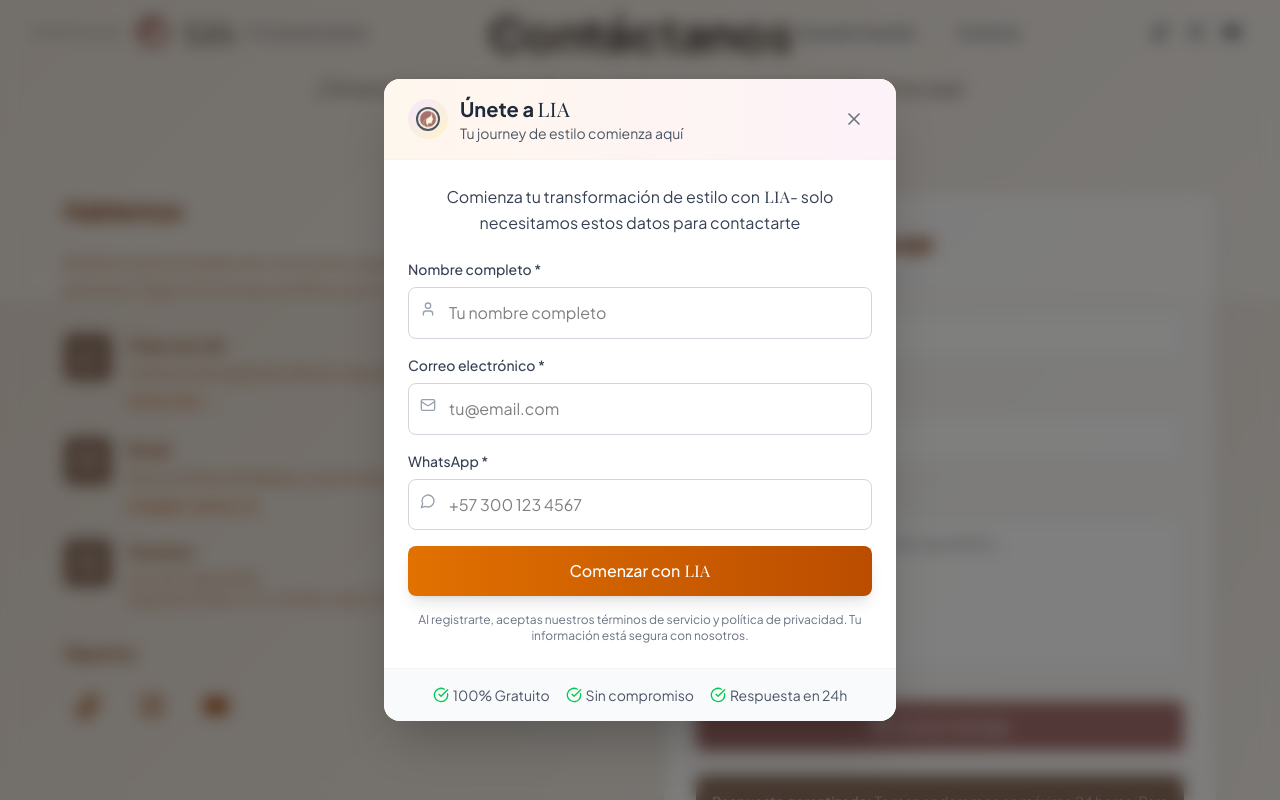
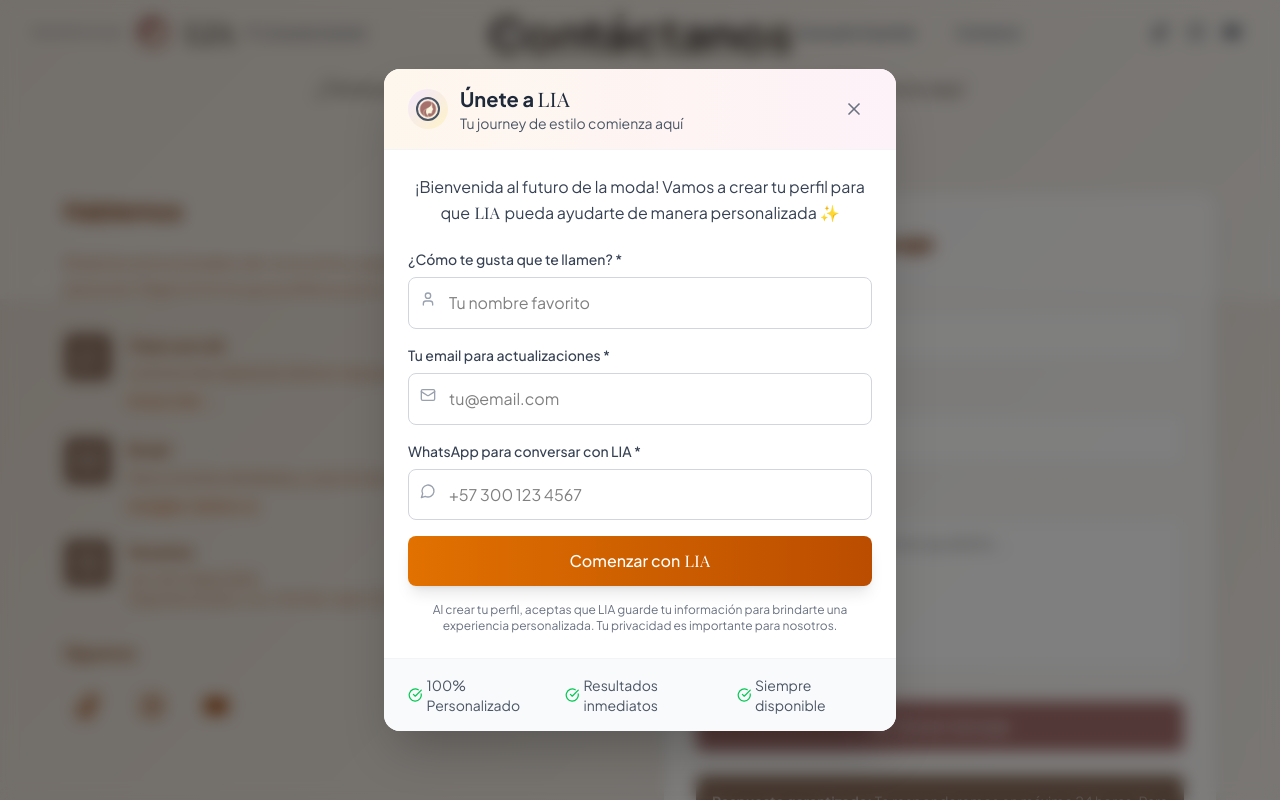
Before and after one commit to nicorincon02/consuelo-guzman, a Next.js app: page / in a window 1280 px wide. Both pictures are taken after a click on the button "Iniciar chat →". Shown: the part 6901-7701 px from the top of the page. Built offline with nearby package versions, Linux system fonts and the light colour scheme.

Commit message:
registration modal

```diff
--- a/components/Hero.tsx
+++ b/components/Hero.tsx
@@ -7,11 +7,8 @@
 import { IoIosBatteryFull, IoIosWifi } from "react-icons/io";
 import { PiSticker } from "react-icons/pi";
 import Image from "next/image";
+import { useRegistrationModal } from "./RegistrationModal";
 
-// Simulamos los hooks y contextos para el ejemplo
-const useRegistrationModal = () => ({
-  openRegistrationModal: () => console.log('Modal de registro abierto')
-});
 
 const sectionBackgrounds = {
   hero: "linear-gradient(135deg, #F5F1EC 0%, #E2D8CD 100%)"
--- a/components/ProcessFlow.tsx
+++ b/components/ProcessFlow.tsx
@@ -3,11 +3,7 @@
 import React, { useState, useEffect, useRef } from "react";
 import { ChevronLeft, ChevronRight, MessageCircle, Camera, Cloud, Shirt } from "lucide-react";
 import Image from "next/image";
-
-// Simulamos los hooks y componentes necesarios
-const useRegistrationModal = () => ({
-  openRegistrationModal: () => console.log("Modal opened")
-});
+import { useRegistrationModal } from "./RegistrationModal";
 
 const sectionBackgrounds = {
   features: "linear-gradient(135deg, #F5F1EC 0%, #E2D8CD 100%)"
--- a/components/RegistrationModal.tsx
+++ b/components/RegistrationModal.tsx
@@ -103,7 +103,8 @@
     setStatus('loading');
 
     try {
-      const response = await fetch('https://script.google.com/macros/s/AKfycby0P7riBgH07kmJpEws37fqNiOdlSBu-UTl1oDxvALajIhV5YSi4Rz3OSYIc9HNY789AA/exec', {
+      // Guardar datos en la base de datos
+      await fetch('https://script.google.com/macros/s/AKfycby0P7riBgH07kmJpEws37fqNiOdlSBu-UTl1oDxvALajIhV5YSi4Rz3OSYIc9HNY789AA/exec', {
         method: 'POST',
         mode: 'no-cors',
         headers: {
@@ -118,21 +119,33 @@
 
       setStatus('success');
 
-      // Cerrar modal después de 3 segundos
-      setTimeout(() => {
-        closeModal();
-        setStatus('idle');
-        setFormData({
-          nombre: '',
-          email: '',
-          telefono: ''
-        });
-      }, 3000);
-
     } catch (error) {
-      console.error('Error al enviar formulario:', error);
+      console.error('Error al guardar datos:', error);
       setStatus('error');
     }
+  };
+
+  // Función para abrir WhatsApp con mensaje predefinido
+  const openWhatsApp = (): void => {
+    const phoneNumber = "573166308080"; // Número de WhatsApp sin signos + ni espacios
+    const message = `¡Hola! Soy ${formData.nombre} y quiero comenzar mi transformación de estilo con LIA 🌟\n\nMis datos de contacto:\n📧 ${formData.email}\n📱 ${formData.telefono}\n\n¿Podemos empezar? ✨`;
+
+    const encodedMessage = encodeURIComponent(message);
+    const whatsappURL = `https://wa.me/${phoneNumber}?text=${encodedMessage}`;
+
+    // Abrir WhatsApp en nueva pestaña
+    window.open(whatsappURL, '_blank');
+
+    // Cerrar modal después de abrir WhatsApp
+    setTimeout(() => {
+      closeModal();
+      setStatus('idle');
+      setFormData({
+        nombre: '',
+        email: '',
+        telefono: ''
+      });
+    }, 1000);
   };
 
   const handleInputChange = (e: React.ChangeEvent<HTMLInputElement | HTMLTextAreaElement | HTMLSelectElement>) => {
@@ -223,13 +236,24 @@
           {status === 'success' ? (
             <div className="text-center py-8">
               <CheckCircle className="h-16 w-16 text-green-500 mx-auto mb-4" />
-              <h3 className="text-xl font-bold text-gray-800 mb-2">¡Registro exitoso!</h3>
-              <p className="text-gray-600 mb-4">
-                Nos pondremos en contacto contigo en las próximas 24 horas para comenzar tu transformación de estilo.
+              <h3 className="text-xl font-bold text-gray-800 mb-2">¡Perfecto! Datos guardados</h3>
+              <p className="text-gray-600 mb-6">
+                Ahora conectemos contigo en WhatsApp para comenzar tu transformación de estilo personal con LIA.
               </p>
-              <div className="bg-green-50 border border-green-200 rounded-lg p-4">
+
+              <button
+                onClick={openWhatsApp}
+                className="w-full bg-gradient-to-r from-green-500 to-green-600 hover:from-green-600 hover:to-green-700 text-white py-4 px-6 rounded-xl font-medium transition-all duration-300 shadow-lg hover:shadow-xl transform hover:scale-105 flex items-center justify-center space-x-3"
+              >
+                <svg className="w-6 h-6" fill="currentColor" viewBox="0 0 24 24">
+                  <path d="M17.472 14.382c-.297-.149-1.758-.867-2.03-.967-.273-.099-.471-.148-.67.15-.197.297-.767.966-.94 1.164-.173.199-.347.223-.644.075-.297-.15-1.255-.463-2.39-1.475-.883-.788-1.48-1.761-1.653-2.059-.173-.297-.018-.458.13-.606.134-.133.298-.347.446-.52.149-.174.198-.298.298-.497.099-.198.05-.371-.025-.52-.075-.149-.669-1.612-.916-2.207-.242-.579-.487-.5-.669-.51-.173-.008-.371-.01-.57-.01-.198 0-.52.074-.792.372-.272.297-1.04 1.016-1.04 2.479 0 1.462 1.065 2.875 1.213 3.074.149.198 2.096 3.2 5.077 4.487.709.306 1.262.489 1.694.625.712.227 1.36.195 1.871.118.571-.085 1.758-.719 2.006-1.413.248-.694.248-1.289.173-1.413-.074-.124-.272-.198-.57-.347m-5.421 7.403h-.004a9.87 9.87 0 01-5.031-1.378l-.361-.214-3.741.982.998-3.648-.235-.374a9.86 9.86 0 01-1.51-5.26c.001-5.45 4.436-9.884 9.888-9.884 2.64 0 5.122 1.03 6.988 2.898a9.825 9.825 0 012.893 6.994c-.003 5.45-4.437 9.884-9.885 9.884m8.413-18.297A11.815 11.815 0 0012.05 0C5.495 0 .16 5.335.157 11.892c0 2.096.547 4.142 1.588 5.945L.057 24l6.305-1.654a11.882 11.882 0 005.683 1.448h.005c6.554 0 11.89-5.335 11.893-11.893A11.821 11.821 0 0020.465 3.488"/>
+                </svg>
+                <span className="text-lg">Comenzar en WhatsApp</span>
+              </button>
+
+              <div className="bg-green-50 border border-green-200 rounded-lg p-4 mt-4">
                 <p className="text-sm text-green-700">
-                  <strong>Próximos pasos:</strong> Te enviaremos un WhatsApp con una mini-consulta gratuita y tu primer análisis de estilo.
+                  <strong>🚀 ¡Tu journey comienza ahora!</strong> Te llevaremos a WhatsApp donde LIA te dará la bienvenida y comenzarás tu primer análisis de estilo.
                 </p>
               </div>
             </div>
@@ -237,18 +261,16 @@
             <div className="space-y-4">
               <div className="text-center mb-6">
                 <p className="text-gray-700">
-                  Comienza tu transformación de estilo con
-                  <span
-                    className="lia-logo">  LIA
-                  </span>
-                  - solo necesitamos estos datos para contactarte
+                  ¡Bienvenida al futuro de la moda! Vamos a crear tu perfil para que
+                  <span className="lia-logo"> LIA </span>
+                  pueda ayudarte de manera personalizada ✨
                 </p>
               </div>
 
               {/* Campos del formulario */}
               <div>
                 <label className="block text-sm font-medium text-gray-700 mb-2">
-                  Nombre completo *
+                  ¿Cómo te gusta que te llamen? *
                 </label>
                 <div className="relative">
                   <input
@@ -260,7 +282,7 @@
                     className={`w-full pl-10 pr-4 py-3 border rounded-lg focus:ring-2 focus:ring-amber-500 focus:border-transparent transition-colors ${
                       errors.nombre ? 'border-red-300 bg-red-50' : 'border-gray-300'
                     }`}
-                    placeholder="Tu nombre completo"
+                    placeholder="Tu nombre favorito"
                   />
                   <User className="absolute left-3 top-3.5 h-4 w-4 text-gray-400" />
                 </div>
@@ -269,7 +291,7 @@
 
               <div>
                 <label className="block text-sm font-medium text-gray-700 mb-2">
-                  Correo electrónico *
+                  Tu email para actualizaciones *
                 </label>
                 <div className="relative">
                   <input
@@ -290,7 +312,7 @@
 
               <div>
                 <label className="block text-sm font-medium text-gray-700 mb-2">
-                  WhatsApp *
+                  WhatsApp para conversar con LIA *
                 </label>
                 <div className="relative">
                   <input
@@ -313,7 +335,7 @@
                 <div className="bg-red-50 border border-red-200 rounded-lg p-4 flex items-center space-x-2">
                   <AlertCircle className="h-5 w-5 text-red-500 flex-shrink-0" />
                   <p className="text-red-700 text-sm">
-                    Hubo un error al enviar tu información. Por favor, intenta de nuevo.
+                    Hubo un error al crear tu perfil. Por favor, intenta de nuevo.
                   </p>
                 </div>
               )}
@@ -326,7 +348,7 @@
                 {status === 'loading' ? (
                   <>
                     <Loader className="h-4 w-4 animate-spin" />
-                    <span>Enviando...</span>
+                    <span>Creando tu perfil...</span>
                   </>
                 ) : (
                   <span>Comenzar con
@@ -336,8 +358,8 @@
               </button>
 
               <p className="text-xs text-gray-500 text-center">
-                Al registrarte, aceptas nuestros términos de servicio y política de privacidad.
-                Tu información está segura con nosotros.
+                Al crear tu perfil, aceptas que LIA guarde tu información para brindarte una experiencia personalizada.
+                Tu privacidad es importante para nosotros.
               </p>
             </div>
           )}
@@ -348,15 +370,15 @@
           <div className="flex items-center justify-center space-x-4 text-sm text-gray-600">
             <div className="flex items-center space-x-1">
               <CheckCircle className="h-4 w-4 text-green-500" />
-              <span>100% Gratuito</span>
+              <span>100% Personalizado</span>
             </div>
             <div className="flex items-center space-x-1">
               <CheckCircle className="h-4 w-4 text-green-500" />
-              <span>Sin compromiso</span>
+              <span>Resultados inmediatos</span>
             </div>
             <div className="flex items-center space-x-1">
               <CheckCircle className="h-4 w-4 text-green-500" />
-              <span>Respuesta en 24h</span>
+              <span>Siempre disponible</span>
             </div>
           </div>
         </div>
```
